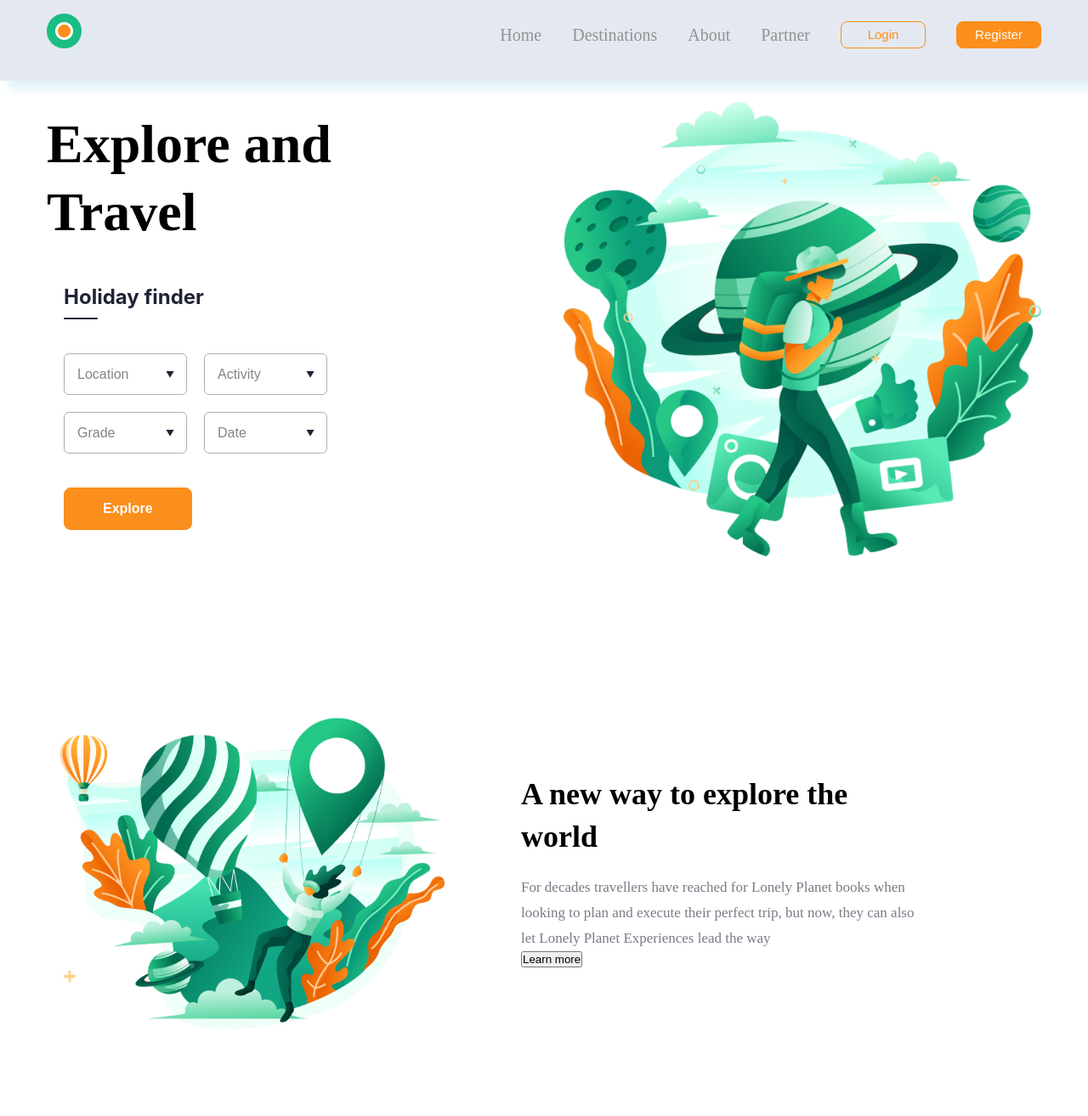
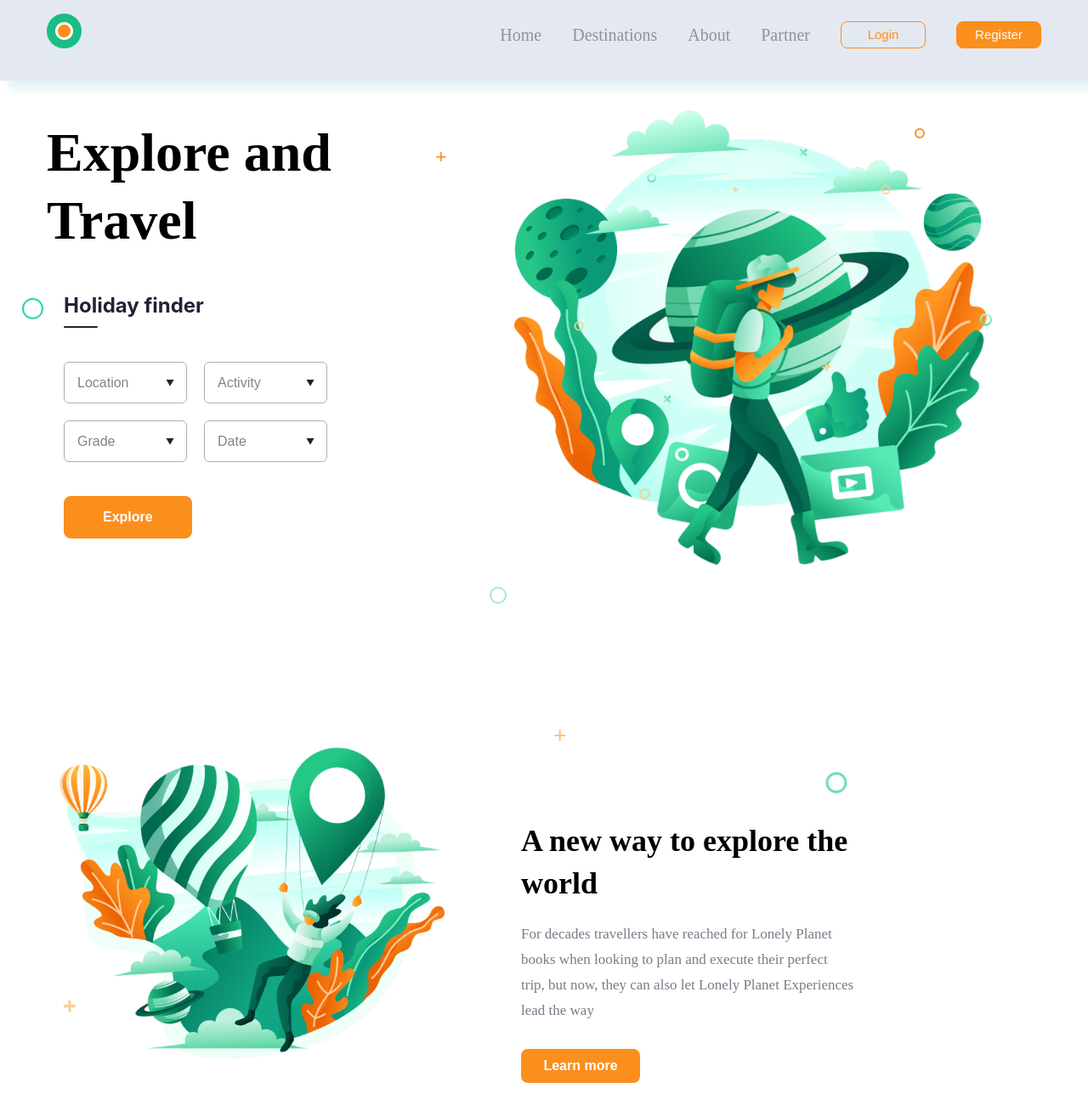
Before and after one commit to umida17/react.js, a React (Vite) app in the folder vite-project/: page / in a window 1280 px wide. Shown: the top 1314 px of the page at 85% size. Built offline with nearby package versions, Linux system fonts and the light colour scheme.

Commit message:
stil yakunlandi

```diff
--- a/vite-project/src/App.css
+++ b/vite-project/src/App.css
@@ -147,11 +147,80 @@ a:hover::after {
 .section1-container{
     display: flex;
     align-items: center;
-    justify-content: space-between;
-    padding-top: 105px;
+    gap: 200px;
+    padding-top: 115px;
     margin-bottom: 150px;
 }
 
+
+/* Asosiy konteyner */
+.hero-section { /* O'zingizni konteyneringiz nomi */
+    position: relative;
+    overflow: hidden; /* Elementlar ekrandan chiqib ketmasligi uchun */
+    padding: 50px;
+}
+
+/* Umumiy stillar */
+.decor-circle {
+    position: absolute;
+    border-radius: 50%;
+    border: 2px solid #A6E6D3; /* Yashilroq xalqalar uchun */
+    width: 20px;
+    height: 20px;
+    z-index: -1; /* Matn va rasmlarning orqasida turishi uchun */
+}
+
+.decor-plus {
+    position: absolute;
+    color: #FB8F1D;
+    font-size: 24px;
+    font-weight: bold;
+    z-index: -1;
+}
+
+/* Elementlarning aniq pozitsiyalari (Rasmga qarab) */
+
+/* Chap tomondagi yashil dumaloq */
+.circle-1 {
+    top: 45%;
+    left: 2%;
+    width: 25px;
+    height: 25px;
+    border-color: #26D0B1;
+}
+
+/* O'rtadagi pastki qismdagi dumaloq */
+.circle-2 {
+    bottom: 10%;
+    left: 45%;
+    border-color: #A6E6D3;
+}
+
+/* O'ng tomondagi kichik dumaloq (rasm ichida) */
+.circle-3 {
+    top: 20%;
+    right: 15%;
+    width: 12px;
+    height: 12px;
+    border-color: #FB8F1D; /* To'q sariq dumaloqcha bo'lsa */
+}
+
+
+.plus-1 {
+    top: 10%;
+    left: 40%;
+    margin-top: 100px;
+    transform: rotate(15deg);
+}
+@keyframes float {
+    0% { transform: translateY(0px); }
+    50% { transform: translateY(-10px); }
+    100% { transform: translateY(0px); }
+}
+
+.decor-circle, .decor-plus {
+    animation: float 4s ease-in-out infinite;
+}
 .amd{
     width: 350px;
      font-weight: 700;
@@ -279,9 +348,68 @@ a:hover::after {
 }
 
 .for{
+    width: 392px;
      font-weight: 300;
     font-size: 17px;
      line-height: 30px;
     letter-spacing: 0%;
     color: #7D7987;
+    margin-bottom: 30px;
 }
+
+.more{
+    background: #FB8F1D;
+    border-radius: 8px;
+    width: 140px;
+    color: white;
+     font-weight: 600;
+    font-size: 16px;
+     line-height: 40px;
+    letter-spacing: 0%;
+    border: none;
+}
+
+
+.about-section {
+    position: relative;
+    overflow: hidden;
+    padding: 60px;
+}
+
+ .decor-element {
+    position: absolute;
+    z-index: 99911;
+    pointer-events: none;
+
+}
+
+ .top-orange-plus {
+    top: 5%;
+    left: 8%;
+    color: #FFC06A;
+    font-size: 28px;
+    font-weight: bold;
+    transform: rotate(10deg);
+}
+
+
+
+ .bottom-right-circle {
+    bottom: 25%;
+    right: 20%;
+    width: 25px;
+    height: 25px;
+    border: 3px solid #6EDBBF;
+    border-radius: 50%;
+    background: transparent;
+}
+
+ @keyframes floatDeco {
+    0% { transform: translate(0, 0); }
+    50% { transform: translate(-5px, -8px); }
+    100% { transform: translate(0, 0); }
+}
+
+.top-orange-plus, .bottom-right-circle {
+    animation: floatDeco 5s ease-in-out infinite;
+}
--- a/vite-project/src/App.jsx
+++ b/vite-project/src/App.jsx
@@ -73,6 +73,10 @@ function App(){
 
                         <img className="trav" src={travel} alt="" />
                     </div>
+                    <div class="decor-circle circle-1"></div>
+                <div class="decor-circle circle-2"></div>
+                <div class="decor-circle circle-3"></div>
+                <div class="decor-plus plus-1">+</div>
                 </div>
             </section>
 
@@ -81,13 +85,19 @@ function App(){
                     <div className="section2-container">
                           <img className="havowari" src={travel2} alt="" />
                           <div className="world">
+                            <div className="about-section">
+                        <div class="decor-element top-orange-plus">+</div>
+                          <div class="decor-element bottom-right-circle"></div></div>
                             <h3 className="way">A new way to explore the world </h3>
                             <p className="for">For decades travellers have reached for Lonely Planet books when looking to plan and execute their perfect
                             trip, but now, they can also let Lonely Planet Experiences lead the way</p>
-                            <button>Learn more</button>
+                            <button className="more">Learn more</button>
+
                             </div>
+
                     </div>
-                </div>
+
+                 </div>
             </section>
         </main>
 
```
